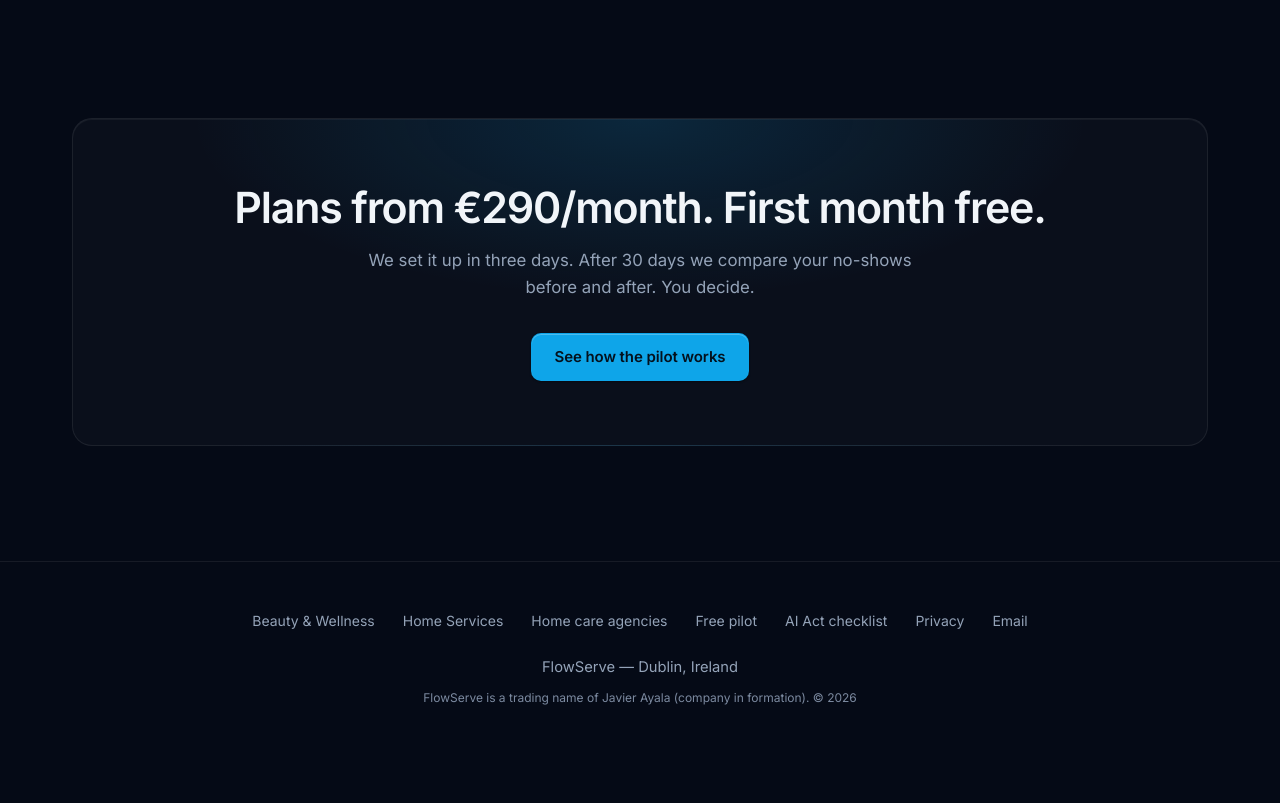
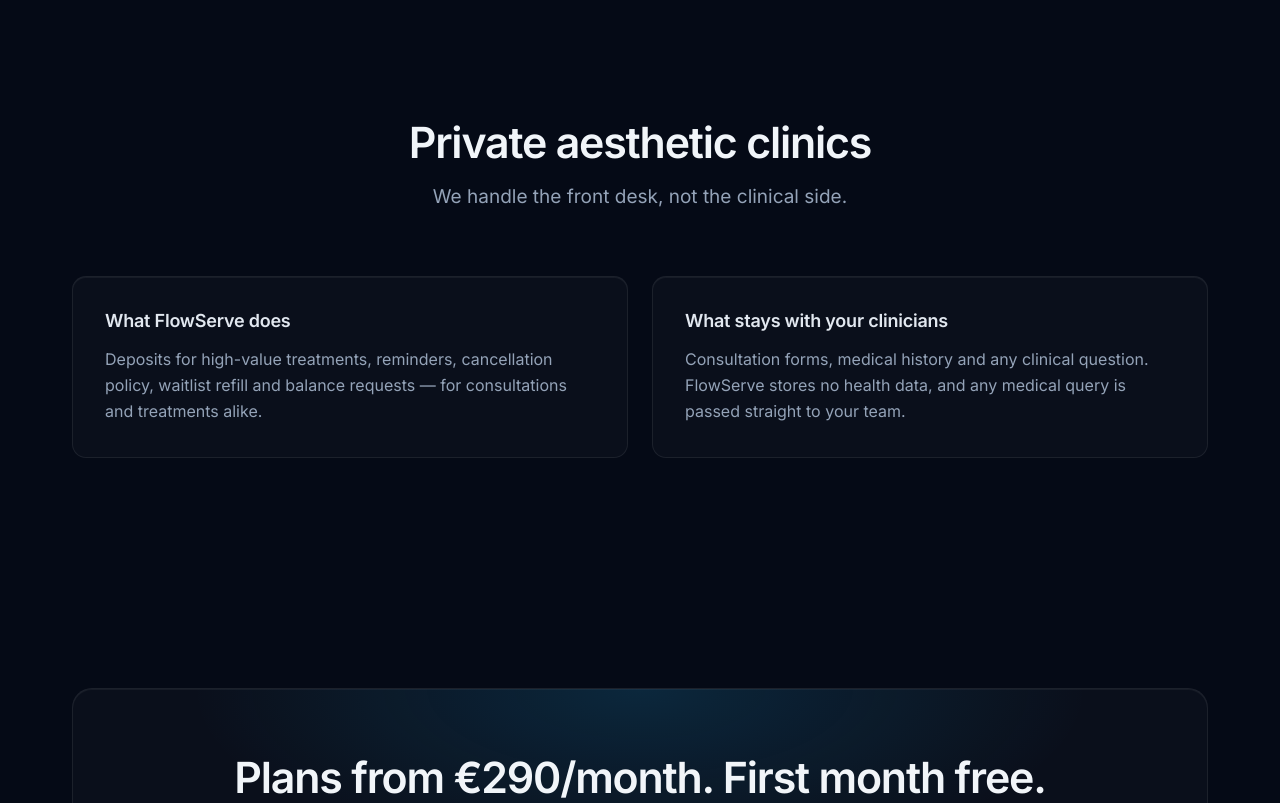
Before and after one commit to careerstrategystudio/flowserve-ai, a plain HTML site: page beauty-wellness/index.html in a window 1280 px wide. Shown: the part 1862-2665 px from the top of the page. Before the commit the page ends 2617 px from the top, so only its background shows below. Drawn offline with Linux system fonts and the light colour scheme.

Commit message:
Clinicas esteticas (solo capa administrativa)

```diff
--- a/beauty-wellness/index.html
+++ b/beauty-wellness/index.html
@@ -76,6 +76,16 @@
   </div>
 </section>
 
+<section class="section">
+  <div class="section-header">
+    <h2 data-en="Private aesthetic clinics" data-es="Clínicas estéticas privadas">Private aesthetic clinics</h2>
+    <p data-en="We handle the front desk, not the clinical side." data-es="Nos ocupamos de la recepción, no de la parte clínica.">We handle the front desk, not the clinical side.</p>
+  </div>
+  <div class="grid">
+    <div class="card"><h3 data-en="What FlowServe does" data-es="Lo que hace FlowServe">What FlowServe does</h3><p data-en="Deposits for high-value treatments, reminders, cancellation policy, waitlist refill and balance requests — for consultations and treatments alike." data-es="Señales para tratamientos de alto valor, recordatorios, política de cancelación, relleno con lista de espera y cobro del resto, tanto para consultas como para tratamientos.">Deposits for high-value treatments, reminders, cancellation policy, waitlist refill and balance requests — for consultations and treatments alike.</p></div>
+    <div class="card"><h3 data-en="What stays with your clinicians" data-es="Lo que queda en manos de tu equipo clínico">What stays with your clinicians</h3><p data-en="Consultation forms, medical history and any clinical question. FlowServe stores no health data, and any medical query is passed straight to your team." data-es="Fichas de consulta, historial médico y cualquier pregunta clínica. FlowServe no guarda datos de salud y cualquier consulta médica pasa directamente a tu equipo.">Consultation forms, medical history and any clinical question. FlowServe stores no health data, and any medical query is passed straight to your team.</p></div>
+  </div>
+</section>
 <section class="cta-section">
   <h2 class="gradient-text" data-en="Plans from €290/month. First month free." data-es="Planes desde €290/mes. El primer mes gratis.">Plans from €290/month. First month free.</h2>
   <p data-en="We set it up in three days. After 30 days we compare your no-shows before and after. You decide." data-es="Lo montamos en tres días. A los 30 días comparamos tus ausencias antes y después. Tú decides.">We set it up in three days. After 30 days we compare your no-shows before and after. You decide.</p>
```
Also changed, not shown: index.html (+1 -1 lines).
